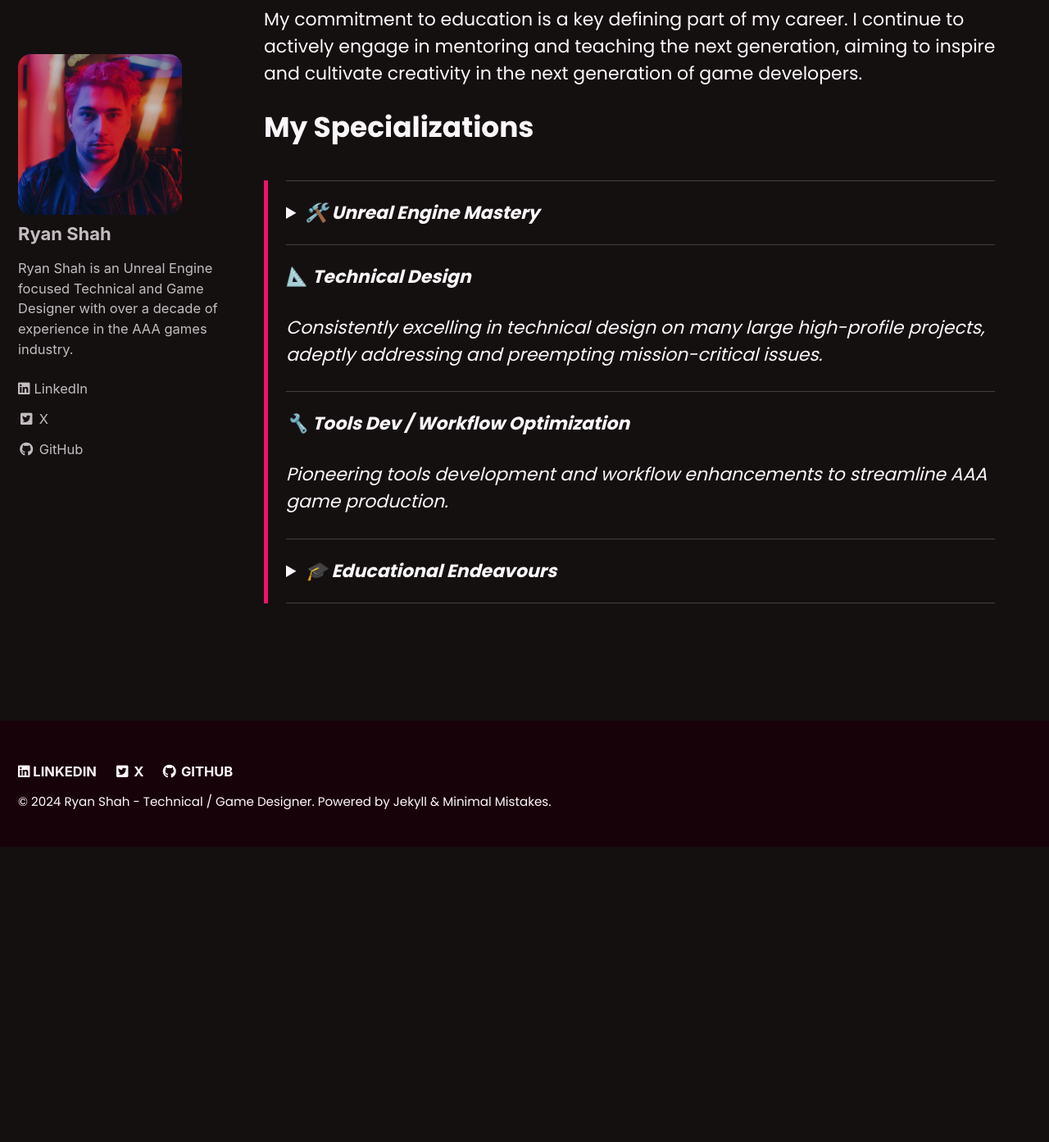
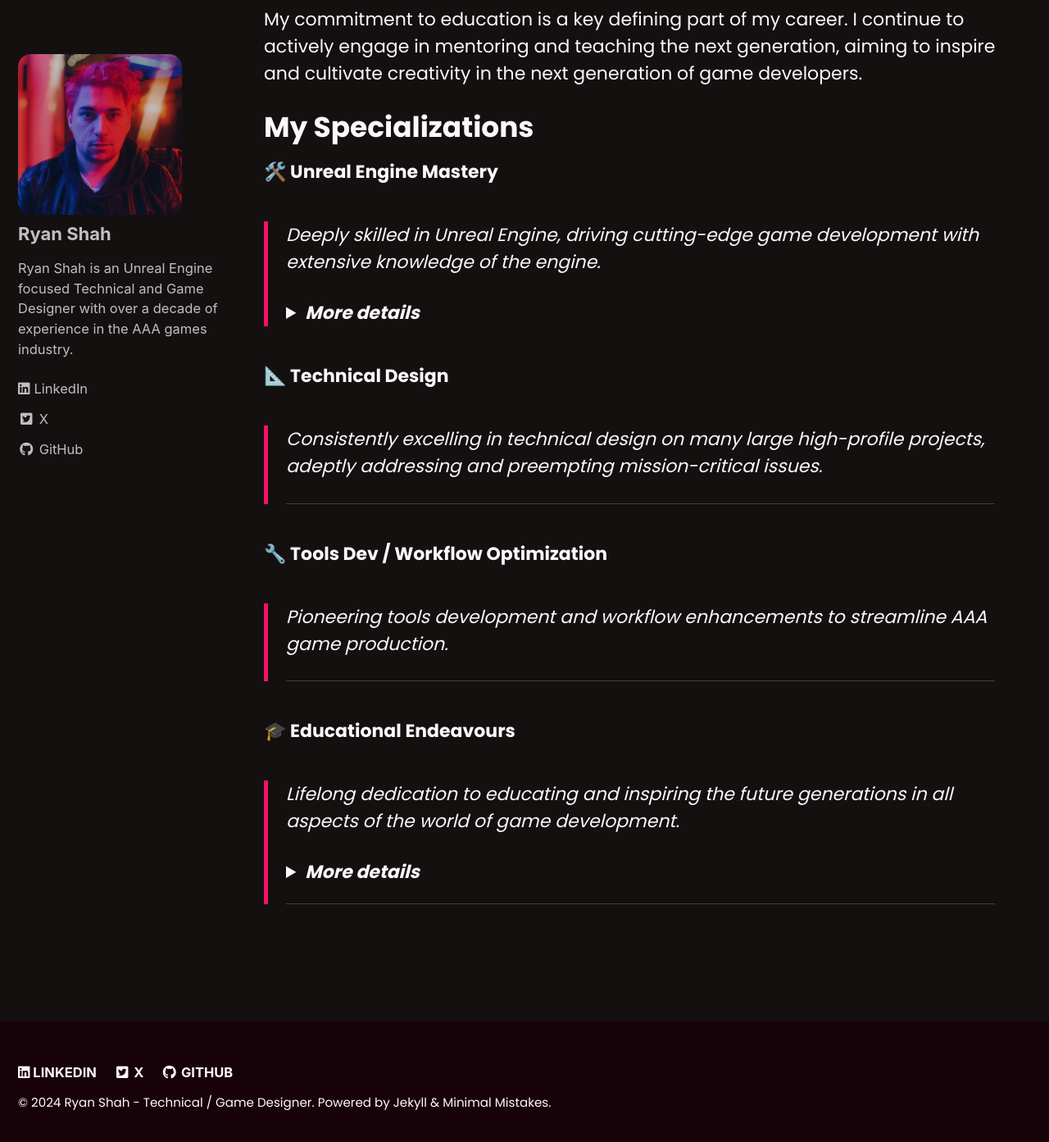
Before and after one commit to KITATUS/ryanshah.github.io, a Jekyll site: the page built from _pages/about.md, in a window 1280 px wide and 1400 px high, scrolled down 760 px. Shown: the top 1393 px of the window at 82% size. Built offline with Jekyll 4.4.1, drawn with Linux system fonts in a browser that asks for light colours; cached includes are drawn as plain includes; before the commit the page ends 1793 px from its top, so only the background shows below that.

Commit message:
Update about.md

```diff
--- a/_pages/about.md
+++ b/_pages/about.md
@@ -14,47 +14,39 @@ Thriving in high-pressure situations, I excel at addressing complex issues and r
 My commitment to education is a key defining part of my career. I continue to actively engage in mentoring and teaching the next generation, aiming to inspire and cultivate creativity in the next generation of game developers.
 
 # My Specializations
-> ---
+
+**🛠️ Unreal Engine Mastery**
+> Deeply skilled in Unreal Engine, driving cutting-edge game development with extensive knowledge of the engine.
+>
 > <details>
-> <summary><strong>🛠️ Unreal Engine Mastery</strong></summary>
-> <p></p>
-> <p>Deeply skilled in Unreal Engine, driving cutting-edge game development with extensive knowledge of the engine.</p>
-> <div style="display:none;" id="moreUe">
+> <summary><strong>More details</strong></summary>
+> <div id="moreUe">
 > <p>My professional journey with Unreal Engine began in 2014 and has since become a cornerstone of my career. Throughout the years of working directly with the engine, I have worked both directly and indirectly with Epic Games; working on their titles and adding additional improvements to the engine.</p>
 > <p>I have a vast knowledge of many facets of the engine, including bleeding edge features. I have contributed directly to the code base of the engine and was one of the original collaborators on the marketplace submission guidelines.</p>
 > <p>I have written multiple published books on the engine and I am incredibly proud of my educational endeavours with the engine. I was one of the first recipients of an Unreal Engine megagrant in appreciation to my educational efforts.</p>
 > <p>I live and breathe Unreal Engine and I pride myself on my vast knowledge of the inner works of the engine and the best practices to make the most out of such a powerful tool.</p>
 > </div>
-> <p></p>
-> <a href="javascript:void(0);" onclick="document.getElementById('moreUe').style.display='block'; this.style.display='none';">More details</a>
-> <p></p>
 > </details>
->
-> ---
->
-> **📐 Technical Design**
->
+
+**📐 Technical Design**
 > Consistently excelling in technical design on many large high-profile projects, adeptly addressing and preempting mission-critical issues.
 >
-> ---
->
-> **🔧 Tools Dev / Workflow Optimization**
->
+---
+
+**🔧 Tools Dev / Workflow Optimization**
 > Pioneering tools development and workflow enhancements to streamline AAA game production.
 >
-> ---
+---
+
+**🎓 Educational Endeavours**
+> Lifelong dedication to educating and inspiring the future generations in all aspects of the world of game development.
 >
 > <details>
-> <summary><strong>🎓 Educational Endeavours</strong></summary>
-> <p>Lifelong dedication to educating and inspiring the future generations in all aspects of the world of game development.</p>
-> <p></p>
-> <div style="display:none;" id="moreEdu">
+> <summary><strong>More details</strong></summary>
+> <div id="moreEdu">
 > <p>Education is the core of my career. I've written numerous books that have found audiences worldwide, including in China, enriching knowledge of Unreal Engine and game design.</p>
 > <p>My previous educational website served as a significant resource, featuring Unreal projects that have attracted a global audience and used well over 100TB of bandwidth, underscoring the extensive reach and impact of these materials.</p>
 > <p>Regularly engaging in industry talks and events, I am committed to inspiring and mentoring the next generation of game developers, aiming to steer them towards innovative and outstanding practices in their careers.</p>
 > </div>
-> <p></p>
-> <a href="javascript:void(0);" onclick="document.getElementById('moreEdu').style.display='block'; this.style.display='none';">More details</a>
-> <p></p>
 > </details>
-> ---
+---
```
